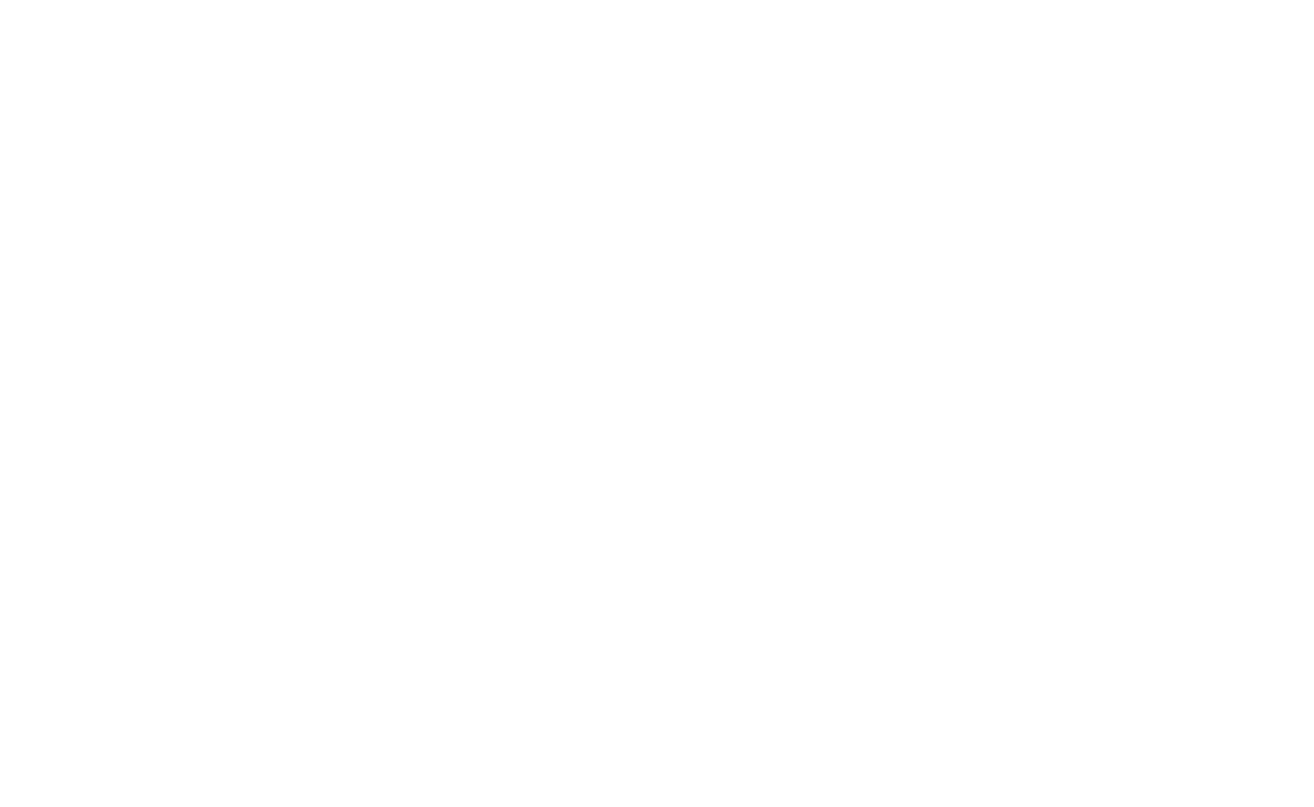
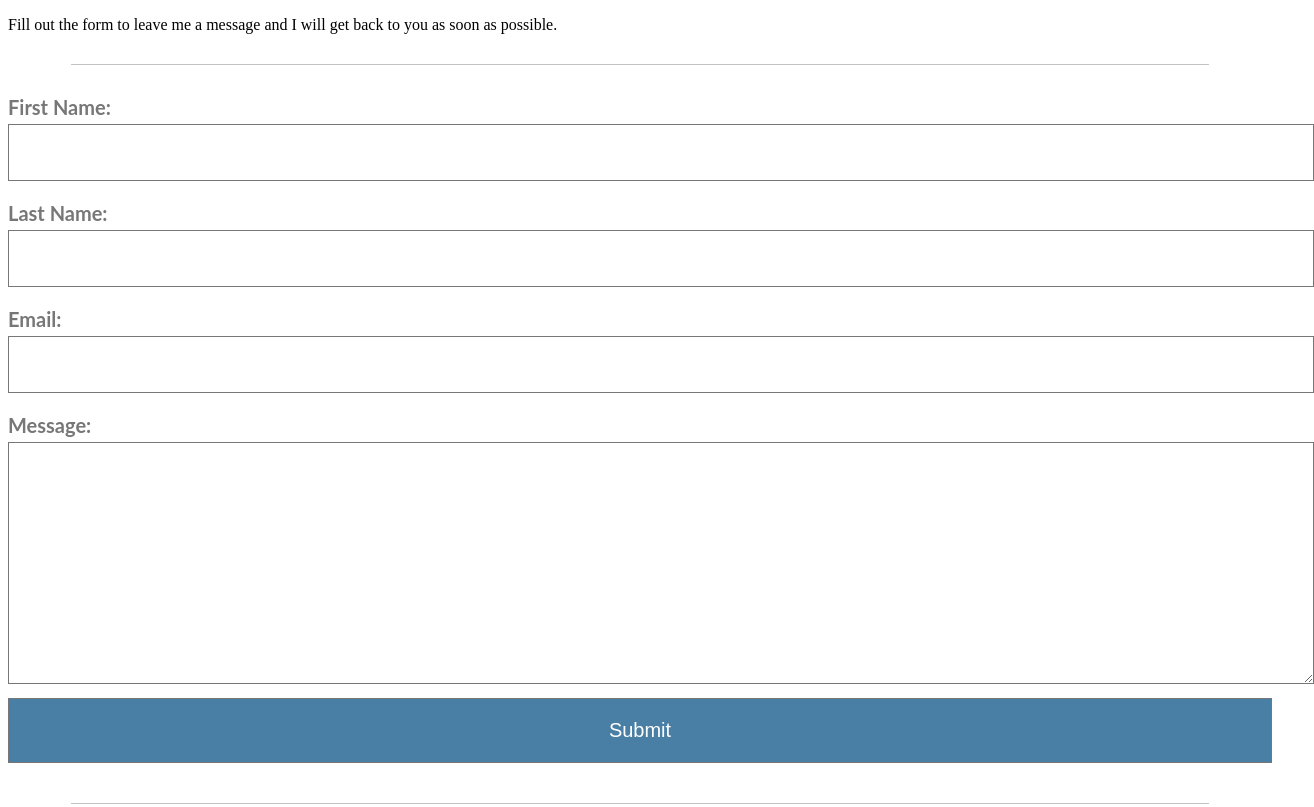
Before and after one commit to reroche/reroche.github.io, a Gatsby site: page /contact in a window 1280 px wide. Before the commit this address had no page. Shown: the whole page, 1314 px wide, since content can reach past the window. Built offline with nearby package versions, Linux system fonts and the light colour scheme; Gatsby itself is replaced by a stand-in of ours.

Commit message:
Designed Contact page

```diff
--- a/package.json
+++ b/package.json
@@ -1,7 +1,7 @@
 {
   "name": "reroche",
   "description": "Ricardo Elias Roche's personal website",
-  "version": "1.0.0",
+  "version": "2.0.0",
   "author": "Ricardo Elias Roche <rers97@gmail.com>",
   "dependencies": {
     "gatsby": "^1.9.271",
@@ -31,9 +31,9 @@
     "lint": "eslint .",
     "lint:fix": "eslint . --fix",
     "prettier": "prettier --write '*.js'",
-    "format-code": "yarn run prettier && yarn run lint:fix",
+    "format-code": "npm run prettier && npm run lint:fix",
     "precommit": "lint-staged",
-    "build-serve": "yarn run build && gatsby serve"
+    "build-serve": "npm run build && gatsby serve"
   },
   "husky": {
     "hooks": {
--- /dev/null
+++ b/src/components/ContactForm/index.js
@@ -0,0 +1,61 @@
+import React from 'react'
+import styled from 'styled-components'
+
+const Label = styled.h5`
+  font-family: 'Lato', sans-serif;
+  color: #777777;
+  font-size: 20px;
+  margin: 10px 0px 5px 0px;
+`
+
+const ContactInput = styled.input`
+  width: 100%;
+  padding: 20px 20px;
+  margin: 0px 0px 10px 0px;
+  border: 1px solid #777777;
+  :focus {
+    outline: none;
+    border: 3px solid #497fa4;
+  }
+`
+
+const ContactText = styled.textarea`
+  width: 100%;
+  padding: 20px 20px;
+  margin: 0px 0px 10px 0px;
+  border: 1px solid #777777;
+  height: 200px;
+  :focus {
+    outline: none;
+    border: 3px solid #497fa4;
+  }
+`
+
+const SubmitButton = styled.input`
+  background-color: #497fa4;
+  border: 1px solid #777777;
+  color: white;
+  font-size: 20px;
+  margin: 0px 0px 10px 0px;
+  padding: 20px 20px;
+  width: 100%;
+  :hover {
+    background-color: #739381;
+  }
+`
+
+const ContactForm = () => (
+  <form>
+    <Label>First Name:</Label>
+    <ContactInput />
+    <Label>Last Name:</Label>
+    <ContactInput />
+    <Label>Email:</Label>
+    <ContactInput />
+    <Label>Message:</Label>
+    <ContactText />
+    <SubmitButton type="submit" />
+  </form>
+)
+
+export default ContactForm
--- a/src/components/Header/index.js
+++ b/src/components/Header/index.js
@@ -1,4 +1,3 @@
-/* eslint-disable */
 import React, { Component } from 'react'
 import ReactDOM from 'react-dom'
 import Link from 'gatsby-link'
@@ -150,7 +149,7 @@
               <Link to="/blog">Blog</Link>
             </li>
             <li>
-              <Link to="/">Contact</Link>
+              <Link to="/contact">Contact</Link>
             </li>
           </ul>
         </MainNav>
--- a/src/pages/about.js
+++ b/src/pages/about.js
@@ -49,7 +49,7 @@
         </MyH4>
         <MyP>
           Status: <Status>AVAILABLE</Status> <br />
-          (This means that you can hire me)
+          (That means that you can hire me)
         </MyP>
         <MyP>
           I'm currently an undergraduate student at{' '}
--- a/src/pages/blog.js
+++ b/src/pages/blog.js
@@ -1,4 +1,3 @@
-/* eslint-disable */
 import React from 'react'
 import PropTypes from 'prop-types'
 
@@ -12,10 +11,6 @@
     ))}
   </div>
 )
-
-IndexPage.propTypes = {
-  data: PropTypes.any,
-}
 
 export default IndexPage
 
--- /dev/null
+++ b/src/pages/contact.js
@@ -0,0 +1,15 @@
+import React from 'react'
+
+import ContactForm from '../components/ContactForm'
+import Separator from '../components/Separator'
+
+const Contact = () => (
+  <div>
+    <p>Fill out the form to leave me a message and I will get back to you as soon as possible.</p>
+    <Separator />
+    <ContactForm />
+    <Separator />
+  </div>
+)
+
+export default Contact
```
Also changed, not shown: 1 other file.
